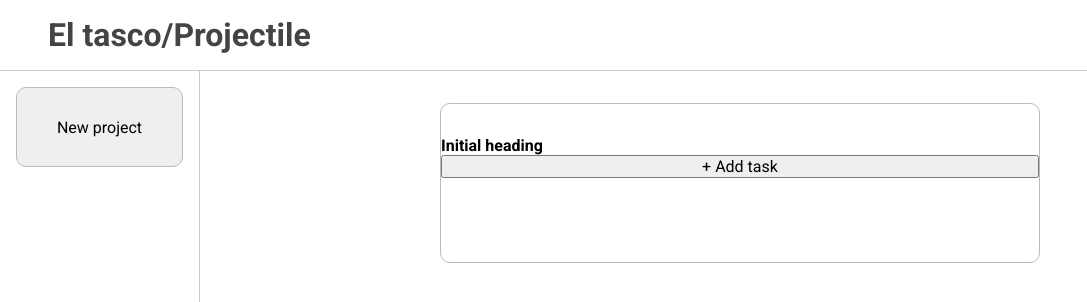
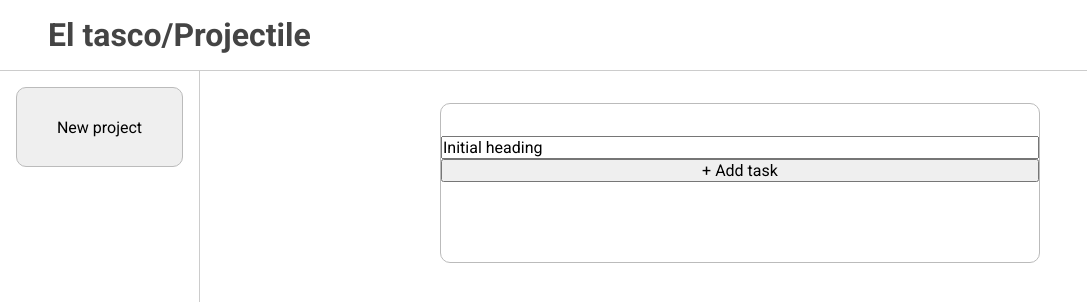
Before and after one commit to MrBlunderovich/odin-todo, a plain HTML site: page index.html in a window 1280 px wide. Shown: the top 302 px of the page, without its empty margins (0-1087 px from the left). Drawn offline with Linux system fonts and the light colour scheme.

Commit message:
Add project title editing ability

```diff
--- a/index.html
+++ b/index.html
@@ -16,7 +16,11 @@
       </nav>
       <main class="main">
         <div class="project-expanded">
-          <h2 class="project-expanded-title">Initial heading</h2>
+          <input
+            id="project-expanded-title"
+            class="project-expanded-title"
+            value="Initial heading"
+          />
           <ul class="task-container"></ul>
           <button class="new-item" data-type="add-task">+ Add task</button>
         </div>
```
